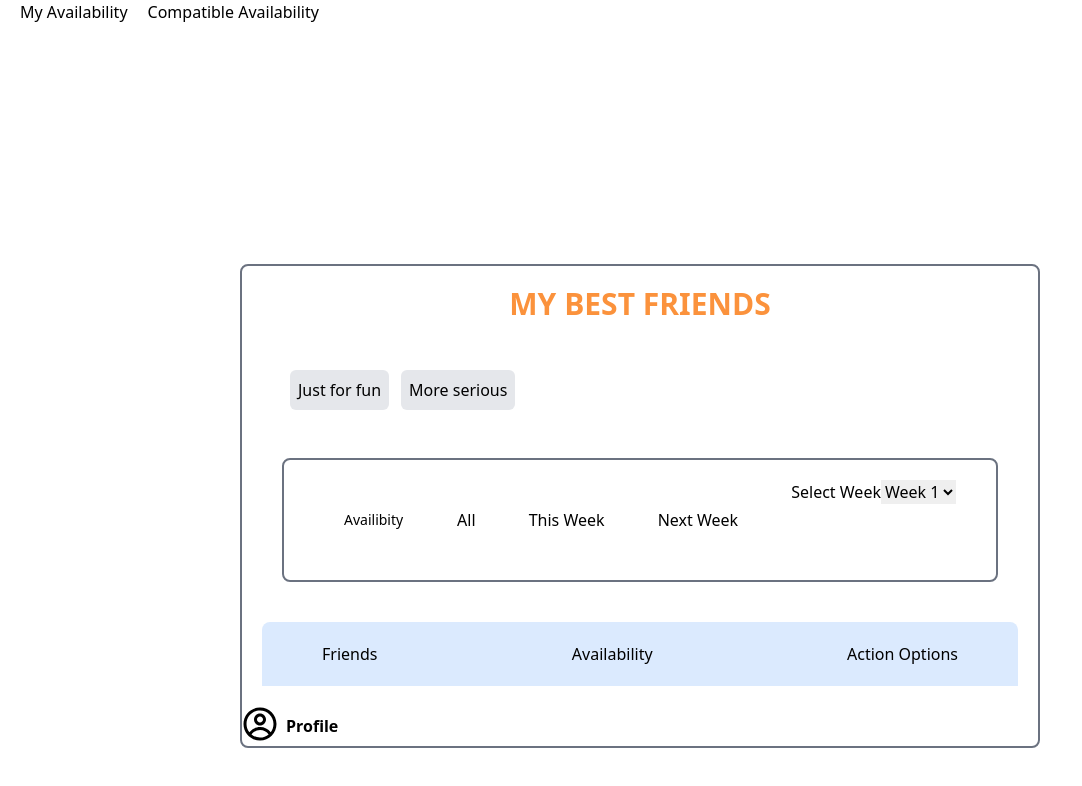
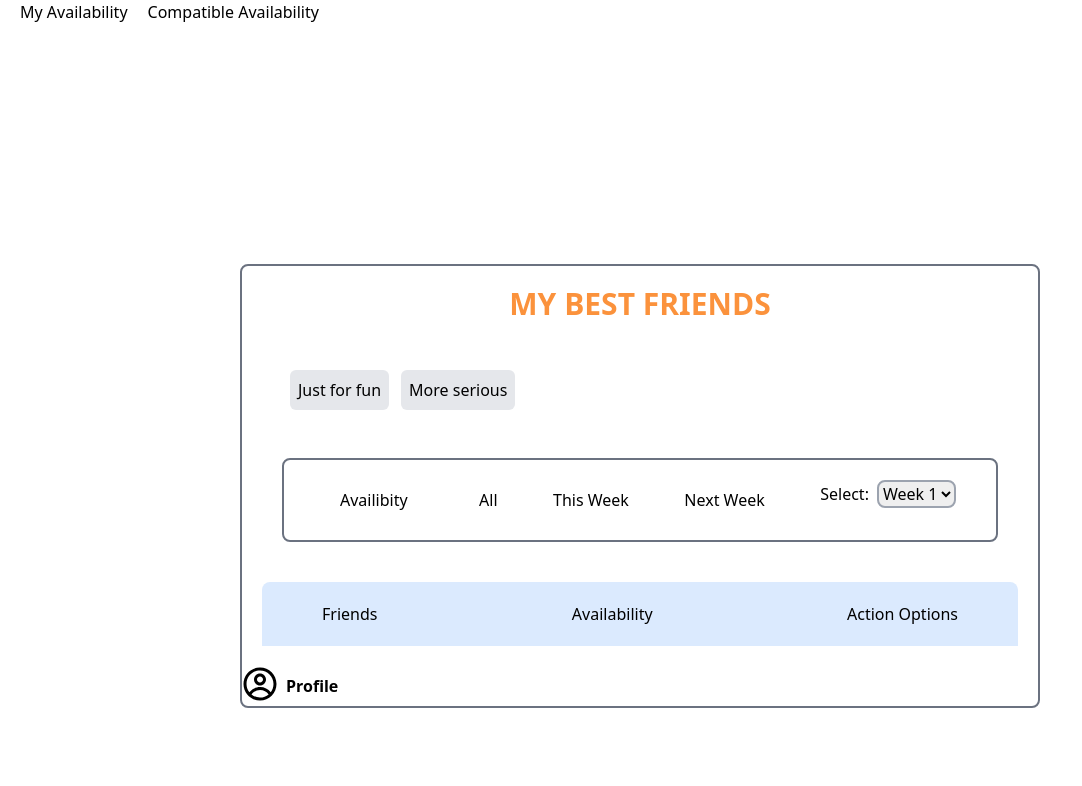
Before and after one commit to MarkusAP98/Schedule, a React (Vite) app: page / in a window 1280 px wide. Both pictures are taken after a click on the button "Compatible Availability". Shown: the top 786 px of the page, without its empty margins (0-1082 px from the left). Built offline with nearby package versions, Linux system fonts and the light colour scheme.

Commit message:
styled some more

```diff
--- a/src/CompatibleSchedule.jsx
+++ b/src/CompatibleSchedule.jsx
@@ -1,6 +1,6 @@
 import React, { useState } from "react";
 import { CgProfile } from "react-icons/cg";
-import ClickableButton from "./components/ClickableBtns";
+import ClickableButtonsP from "./components/ClickableBtnsP";
 
 const CompatibleSchedule = () => {
   const [selectedWeek, setSelectedWeek] = useState(1); // Initialize the selected week to 1
@@ -24,13 +24,13 @@ const CompatibleSchedule = () => {
           </button>
         </div>
         <div className="flex justify-between pl-10 pr-10 p-5 border-solid border-2 border-gray-500 rounded-lg m-10">
-          <ClickableButton text='Availibity'/>
+          <ClickableButtonsP text='Availibity'/>
           <button>All</button>
           <button>This Week</button>
           <button>Next Week</button>
           <form>
-            <label>Select Week</label>
-            <select value={selectedWeek} onChange={handleWeekChange}>
+            <label className="mr-2">Select:</label>
+            <select value={selectedWeek} onChange={handleWeekChange} className="border-solid border-gray-400 border-2 rounded-lg">
               <option value={1}>Week 1</option>
               <option value={2}>Week 2</option>
               <option value={3}>Week 3</option>
--- /dev/null
+++ b/src/components/ClickableBtnsP.jsx
@@ -0,0 +1,20 @@
+// ClickableButton.js
+import React, { useState } from "react";
+
+function ClickableButtonsP({ text }) {
+  const [isClicked, setIsClicked] = useState(false);
+
+  const handleClick = () => {
+    setIsClicked(!isClicked);
+  };
+
+  const buttonClassName = isClicked ? "card-P" : "static-card-P";
+
+  return (
+    <button className={buttonClassName} onClick={handleClick}>
+      {text}
+    </button>
+  );
+}
+
+export default ClickableButtonsP;
--- a/src/index.css
+++ b/src/index.css
@@ -9,4 +9,10 @@
     .static-card {
         @apply rounded-full w-10 h-10 m-5 translate-y-1 scale-110 bg-sky-500 text-white
     }
+    .static-card-P {
+            @apply px-4 p-2
+    }
+    .card-P {
+        @apply bg-sky-500 px-4 p-2 rounded-xl text-white
+    }
 }
```
